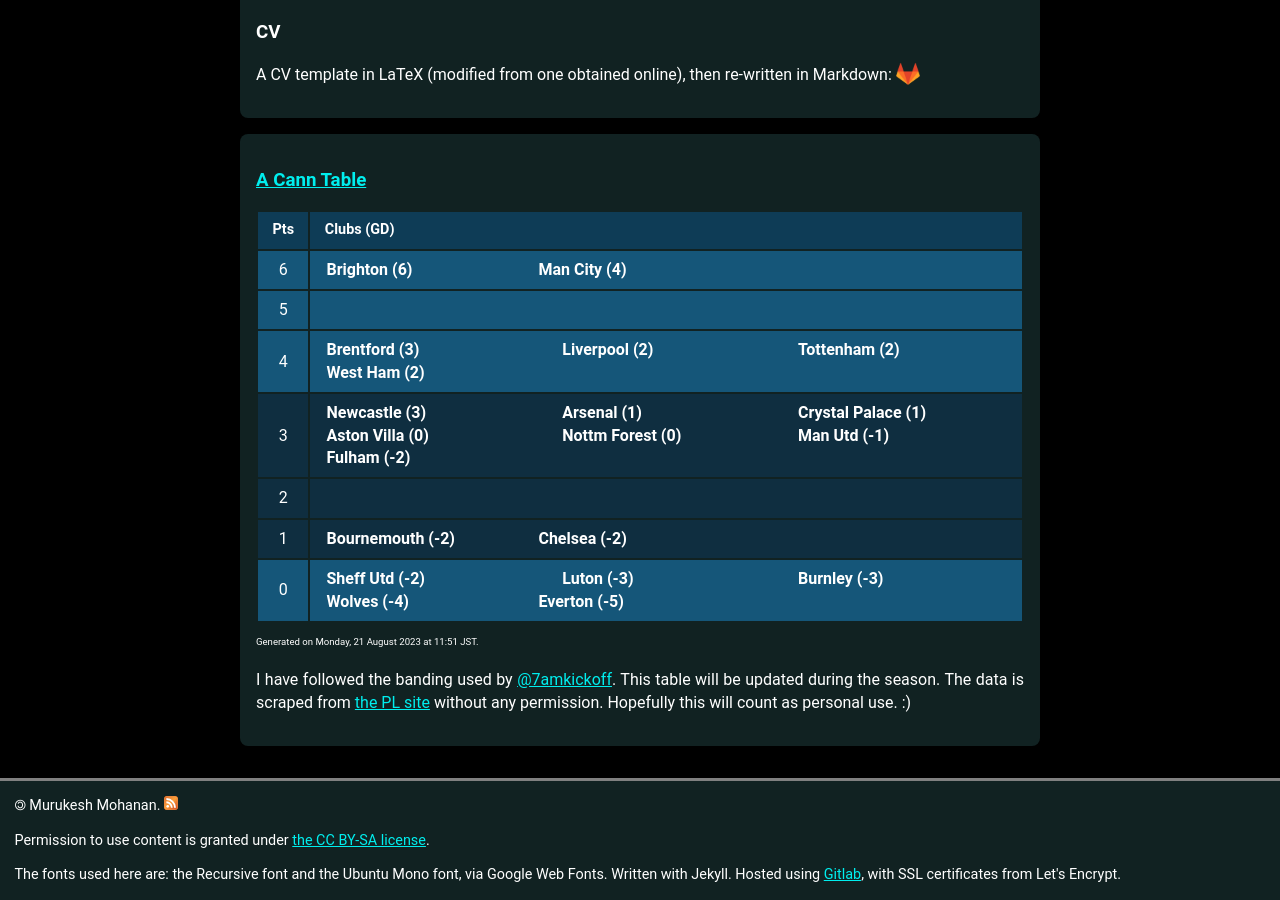
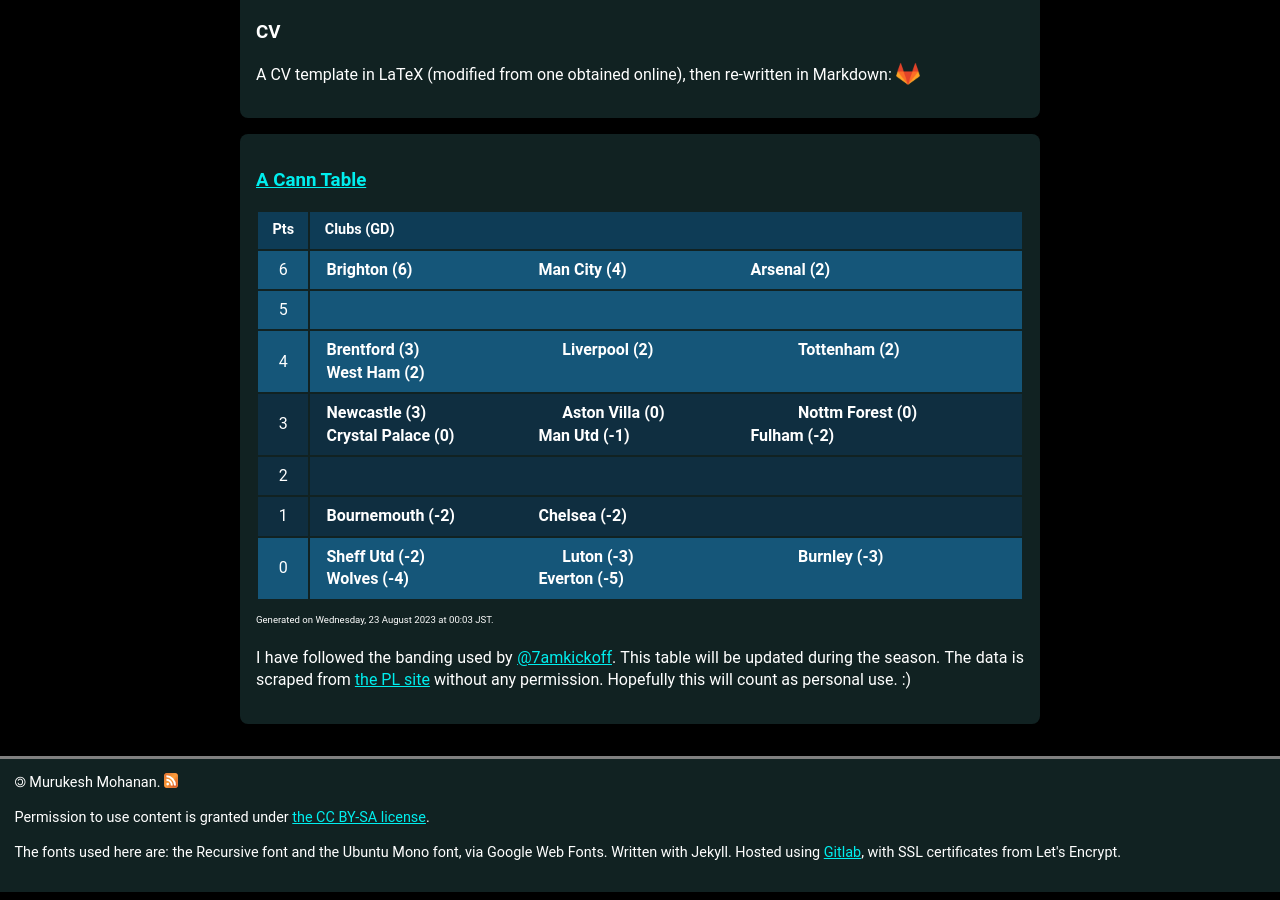
Before and after one commit to muru/muru.github.io, a Jekyll site: the page built from resources.md, in a window 1280 px wide and 900 px high, scrolled down 1235 px. Built offline with Jekyll 4.4.1, drawn with Linux system fonts in a browser that asks for light colours; some web fonts are replaced.

Commit message:
updated cann-table: Wed 23 Aug 00:03:07 JST 2023

```diff
--- a/cann-table.html
+++ b/cann-table.html
@@ -5,6 +5,7 @@
 		<td class="cann-clubs">
 			<span class="club-name"> Brighton (6) </span>
 			<span class="club-name"> Man City (4) </span>
+			<span class="club-name"> Arsenal (2) </span>
 		</td>
  	</tr>
 	<tr class="cann-row-1">
@@ -25,10 +26,9 @@
 		<td class="cann-point"> 3 </td>
 		<td class="cann-clubs">
 			<span class="club-name"> Newcastle (3) </span>
-			<span class="club-name"> Arsenal (1) </span>
-			<span class="club-name"> Crystal Palace (1) </span>
 			<span class="club-name"> Aston Villa (0) </span>
 			<span class="club-name"> Nottm Forest (0) </span>
+			<span class="club-name"> Crystal Palace (0) </span>
 			<span class="club-name"> Man Utd (-1) </span>
 			<span class="club-name"> Fulham (-2) </span>
 		</td>
@@ -56,4 +56,4 @@
 		</td>
  	</tr>
 </table>
-<span id="cann-gen-note"> Generated on  Monday, 21 August 2023 at 11:51 JST. </span>
+<span id="cann-gen-note"> Generated on  Wednesday, 23 August 2023 at 00:03 JST. </span>
```
